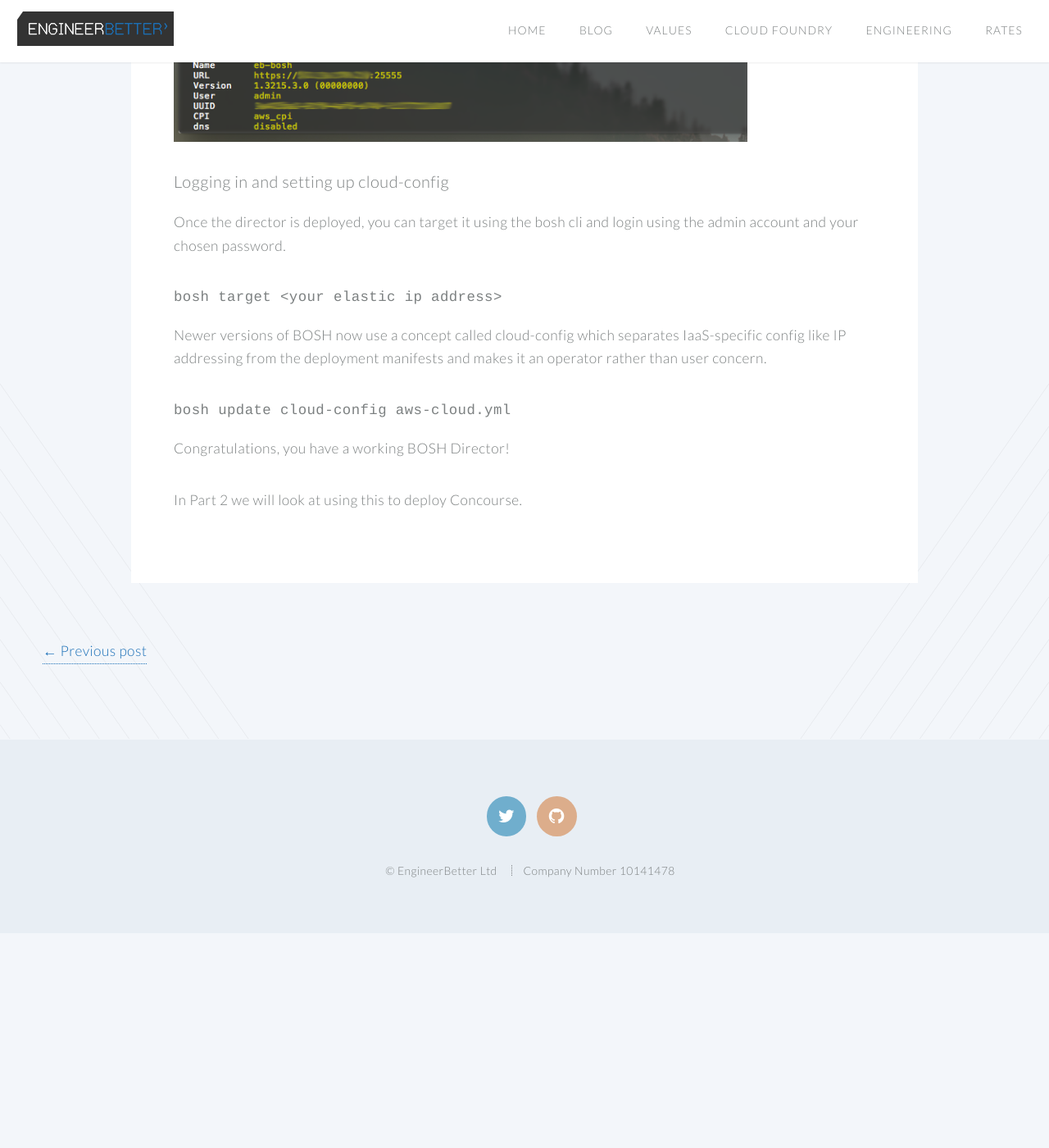
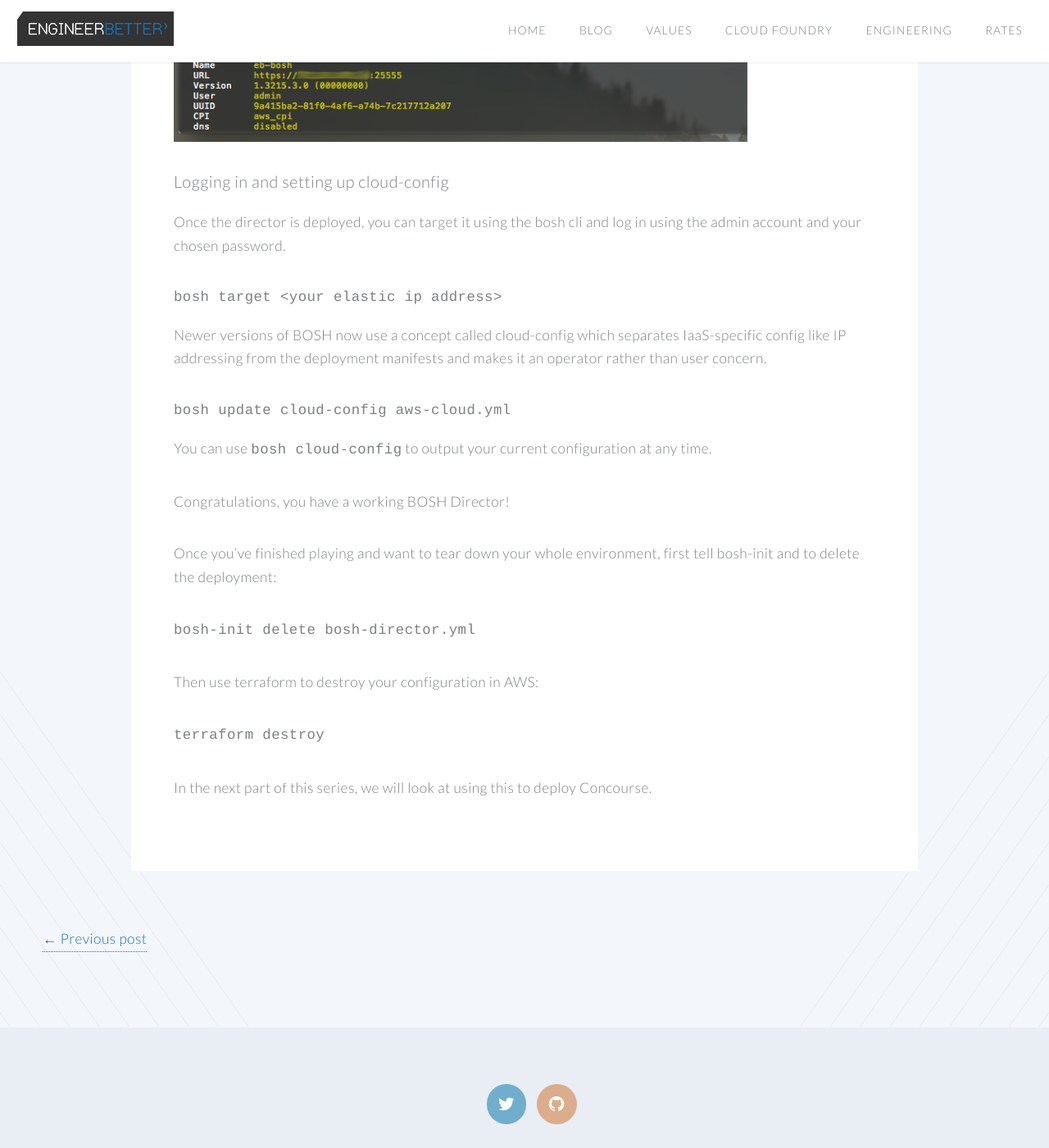
Before and after one commit to DanielJonesEB/engineerbetter.com, a Jekyll site: the page built from _posts/2016-05-05-bosh-concourse.markdown, in a window 1280 px wide and 1400 px high, scrolled down 5125 px. Shown: the whole window at 82% size. Built offline with Jekyll 4.4.1, drawn with Linux system fonts in a browser that asks for light colours; before the commit the page ends 6263 px from its top, so only the background shows below that; some of the changed text lies outside the part shown.

Commit message:
additions to bosh/concourse post

```diff
--- a/_posts/2016-05-05-bosh-concourse.markdown
+++ b/_posts/2016-05-05-bosh-concourse.markdown
@@ -26,7 +26,7 @@
 
 - Prepare the AWS environment
 - Deploy a new BOSH Director using bosh-init
-- Login to the Director and set up cloud-config.
+- Log in to the Director and set up cloud-config.
 
 In Part 2 we will:
 
@@ -79,7 +79,7 @@
 
 Which produces this:
 
-<img src="/images/terraform-graph.png" class="image fit">
+<img src="/images/blog/terraform-graph.png" class="image fit">
 
 You should check the terraform output values and make a note of the elastic IP we'll use for the BOSH director using `terraform output`
 
@@ -115,11 +115,11 @@
 
 Back in your terminal, you should eventually see something like this:
 
-<img src="/images/bosh-init-deploy.png" class="image fit">
+<img src="/images/blog/bosh-init-deploy.png" class="image fit">
 
 ### Logging in and setting up cloud-config
 
-Once the director is deployed, you can target it using the bosh cli and login using the admin account and your chosen password.
+Once the director is deployed, you can target it using the bosh cli and log in using the admin account and your chosen password.
 
 {% highlight bash %}
 
@@ -135,6 +135,16 @@
 
 {% endhighlight %}
 
+You can use `bosh cloud-config` to output your current configuration at any time.
+
 Congratulations, you have a working BOSH Director!
 
-In Part 2 we will look at using this to deploy Concourse.
+Once you've finished playing and want to tear down your whole environment, first tell bosh-init and to delete the deployment:
+
+`bosh-init delete bosh-director.yml`
+
+Then use terraform to destroy your configuration in AWS:
+
+`terraform destroy`
+
+In the next part of this series, we will look at using this to deploy Concourse.
```
Also changed, not shown: images/blog/bosh-init-deploy.png, images/bosh-init-deploy.png (deleted), images/cerberus.jpg (deleted), images/concourse-example.png (deleted), images/droplets.jpg (deleted), images/overflowing-rubbish.jpg (deleted), images/shibuya.jpg (deleted), images/skyharbor.jpg (deleted), images/terraform-graph.png (deleted).
